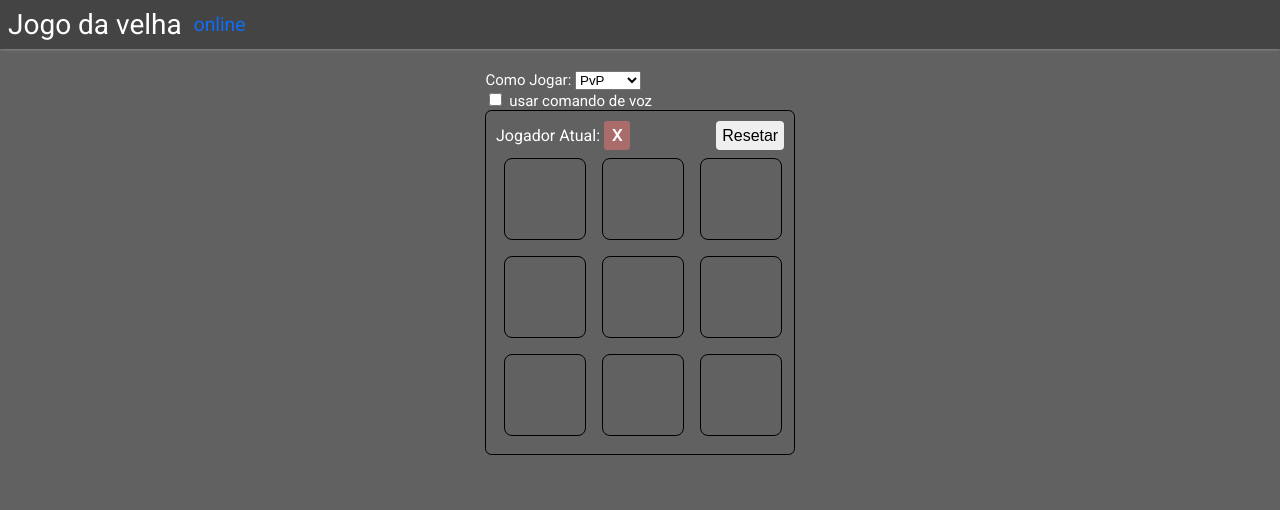
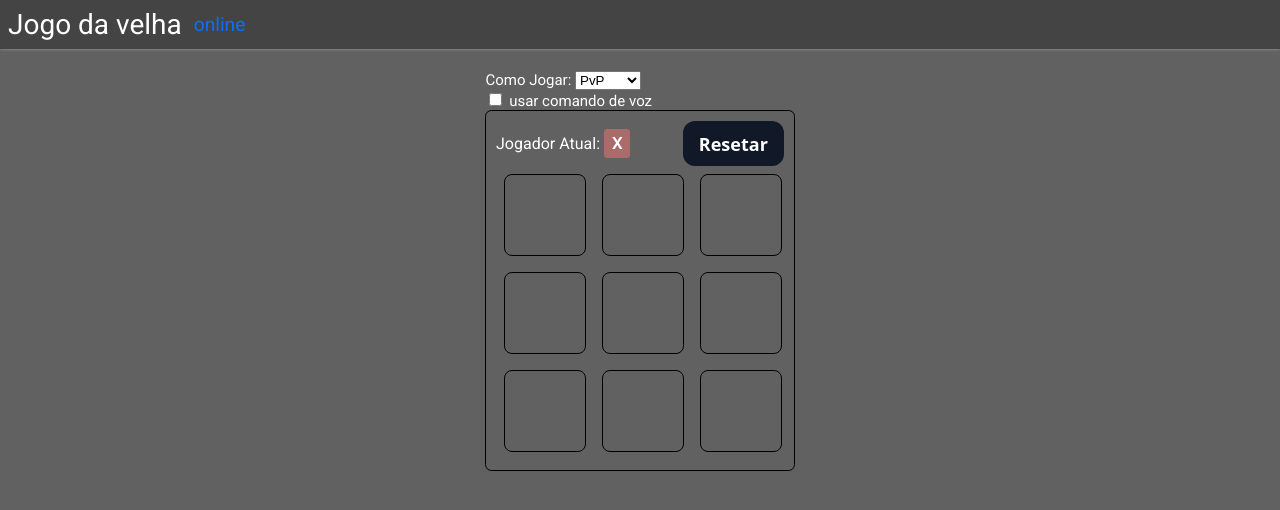
Before and after one commit to rcoliveira2016/game-da-old, a Nuxt app in the folder frontend/: page / in a window 1280 px wide. Shown: the top 510 px of the page. Built offline with nearby package versions, Linux system fonts and the light colour scheme.

Commit message:
feat: layout paginas

```diff
--- a/frontend/components/btn/Component.vue
+++ b/frontend/components/btn/Component.vue
@@ -29,18 +29,53 @@ const props = defineProps({
 </template>
 <style scoped>
 .btn {
-  padding: 0.1rem 0.3rem;
-  border-radius: 0.25rem;
+  background-color: #111827;
+  border: 1px solid transparent;
+  border-radius: .75rem;
+  box-sizing: border-box;
+  color: #FFFFFF;
   cursor: pointer;
-  transition: all 0.2s ease-in-out;
-  border: 1px solid transparent;
-  font-size: 1rem;
-  line-height: 1.5;
-  font-weight: 500;
+  flex: 0 0 auto;
+  font-family: "Inter var",ui-sans-serif,system-ui,-apple-system,system-ui,"Segoe UI",Roboto,"Helvetica Neue",Arial,"Noto Sans",sans-serif,"Apple Color Emoji","Segoe UI Emoji","Segoe UI Symbol","Noto Color Emoji";
+  font-size: 1.125rem;
+  font-weight: 600;
+  line-height: 1.5rem;
+  padding: .65rem 1rem;
   text-align: center;
-  text-decoration: none;
+  text-decoration: none #6B7280 solid;
+  text-decoration-thickness: auto;
+  transition-duration: .2s;
+  transition-property: background-color,border-color,color,fill,stroke;
+  transition-timing-function: cubic-bezier(.4, 0, 0.2, 1);
+  user-select: none;
+  -webkit-user-select: none;
+  touch-action: manipulation;
+  width: auto;
 }
+
 .btn:hover {
-  transform: scale(1.05);
+  background-color: #374151;
 }
+
+.btn:focus {
+  box-shadow: none;
+  outline: 2px solid transparent;
+  outline-offset: 2px;
+}
+
+.btn:hover:disabled {
+  background-color: #1e2942;
+}
+
+.btn:disabled{
+    background-color: #0000002a;
+    cursor: not-allowed;
+}
+
+@media (min-width: 768px) {
+  .btn {
+    padding: .6rem .95rem;
+  }
+}
+
 </style>
--- a/frontend/components/input/Text.vue
+++ b/frontend/components/input/Text.vue
@@ -4,11 +4,14 @@ const props = defineProps({
     required: {
         type: Boolean,
         default: false
+    },
+    disabled: {
+        type: Boolean,
     }
 })
 </script>
 <template>
-    <input type="text" v-model="modelValue" :required="props.required" />
+    <input type="text" v-model="modelValue" :required="props.required" :disabled="props.disabled" />
 </template>
 <style scoped>
 input {
@@ -18,4 +21,8 @@ input {
     padding: 0.2rem;
     color: var(--color-text);
 }
+input:disabled{
+    background-color: #0000002a;
+    cursor: not-allowed;
+}
 </style>
--- a/frontend/pages/online.vue
+++ b/frontend/pages/online.vue
@@ -1,16 +1,26 @@
 <template>
   <section>
-    <p><input type="checkbox" v-model="jogarOnlineStore.host" /> host</p>
-    <p v-if="jogarOnlineStore.host">
-      <BtnComponent @click="jogarOnlineStore.iniciarPartida">Gerar novo Sessao</BtnComponent>
-      <InputText :model-value="jogarOnlineStore.identicicador" />
-    </p>
-    <p v-else>
-      <InputText v-model="jogarOnlineStore.identicicador" />
-      <BtnComponent @click="jogarOnlineStore.conectarPartida">concetar partida</BtnComponent>
-    </p>
+    <div class="conctar-partida">
+      <BtnComponent
+        v-if="!jogarOnlineStore.host"
+        :disabled="jogarOnlineStore.host === false"
+        @click="jogarOnlineStore.conectarPartida"
+        >concetar partida</BtnComponent
+      >
+      <BtnComponent
+        v-if="jogarOnlineStore.host !== false"
+        :disabled="!!jogarOnlineStore.identicicador"
+        @click="jogarOnlineStore.iniciarPartida"
+        >inciar partida</BtnComponent
+      >
+      <InputText
+        v-if="!jogarOnlineStore.conectado"
+        v-model="jogarOnlineStore.identicicador"
+        :disabled="jogarOnlineStore.host"
+      />
+    </div>
   </section>
-  <section v-if="jogarOnlineStore.conectado">
+  <section class="canvas-jogo-velha" v-if="jogarOnlineStore.conectado">
     <JogoVelaJogoDaVelhaComponent
       :ganhador="jogarOnlineStore.ganhador"
       :jogadorAtual="jogarOnlineStore.jogadorAtual"
@@ -20,7 +30,18 @@
   </section>
 </template>
 <script setup lang="ts">
-import { useJogaOnlineStore } from '~/stores/jogar-online/store';
+import { useJogaOnlineStore } from "~/stores/jogar-online/store";
 
 const jogarOnlineStore = useJogaOnlineStore();
+jogarOnlineStore.resetarTela();
 </script>
+<style scoped>
+.conctar-partida {
+  display: flex;
+  flex-direction: row;
+  gap: 1rem;
+}
+.canvas-jogo-velha {
+  margin-top: var(--spacing-xl);
+}
+</style>
--- a/frontend/stores/jogar-online/store.ts
+++ b/frontend/stores/jogar-online/store.ts
@@ -1,4 +1,4 @@
-import { HttpTransportType, HubConnection, HubConnectionBuilder } from "@microsoft/signalr";
+import { HttpTransportType, HubConnection, HubConnectionBuilder, HubConnectionState } from "@microsoft/signalr";
 import type { ColJogoDaVelha, ColSelecionadoEvent } from "~/components/jogo-vela/types";
 import type { ValorColSelecionado } from "~/types/jogo/jogo-da-velha";
 import type { JogoDaVelhaHubInputModel } from "./types";
@@ -13,8 +13,26 @@ export const useJogaOnlineStore = defineStore("useJogaOnline", () => {
   const ganhador = ref<ColJogoDaVelha | undefined>();
   const jogadorAtual = ref<ValorColSelecionado>("X");
   const identicicador = ref("");
-  const host = ref(true);
+  const host = ref<boolean|undefined>(undefined);
   const conectado = ref(false);
+
+  const resetarTela = () => {
+    board.value = [
+      [{}, {}, {}],
+      [{}, {}, {}],
+      [{}, {}, {}],
+    ];
+
+    ganhador.value= undefined;
+    jogadorAtual.value = "X";
+    identicicador.value = "";
+    host.value = undefined;
+    conectado.value = false;
+
+    if (connection && connection.state === HubConnectionState.Connected) {
+      connection.stop();
+    }
+  }
 
   const iniciarPartida = async () => {
     await signalREventsHub().start();
@@ -36,10 +54,13 @@ export const useJogaOnlineStore = defineStore("useJogaOnline", () => {
 
 
   let connection: HubConnection | undefined = undefined;
-  const signalREventsHub = () => {
-    if (connection) return connection;
+  const signalREventsHub = (disconectar = false) => {
+    if (connection) {
+      return connection;
+    }
 
     const runtimeConfig = useRuntimeConfig();
+    console.log(runtimeConfig.public);
     connection = new HubConnectionBuilder()
       .withUrl(runtimeConfig.public.urlSignalr, {
         transport: HttpTransportType.WebSockets,
@@ -69,9 +90,13 @@ export const useJogaOnlineStore = defineStore("useJogaOnline", () => {
 
     connection.on("JogoAberto", (identificador: string) => {
       identicicador.value = identificador;
+      host.value = true;
     });
 
     connection.on("JogoIniciado", (identicicador: string) => {
+      if (host.value === undefined)
+        host.value = false;
+
       identicicador = identicicador;
       conectado.value = true;
     });
@@ -108,6 +133,7 @@ export const useJogaOnlineStore = defineStore("useJogaOnline", () => {
     conectado,
     setarJogada,
     iniciarPartida,
-    conectarPartida
+    conectarPartida,
+    resetarTela,
   };
 });
```
